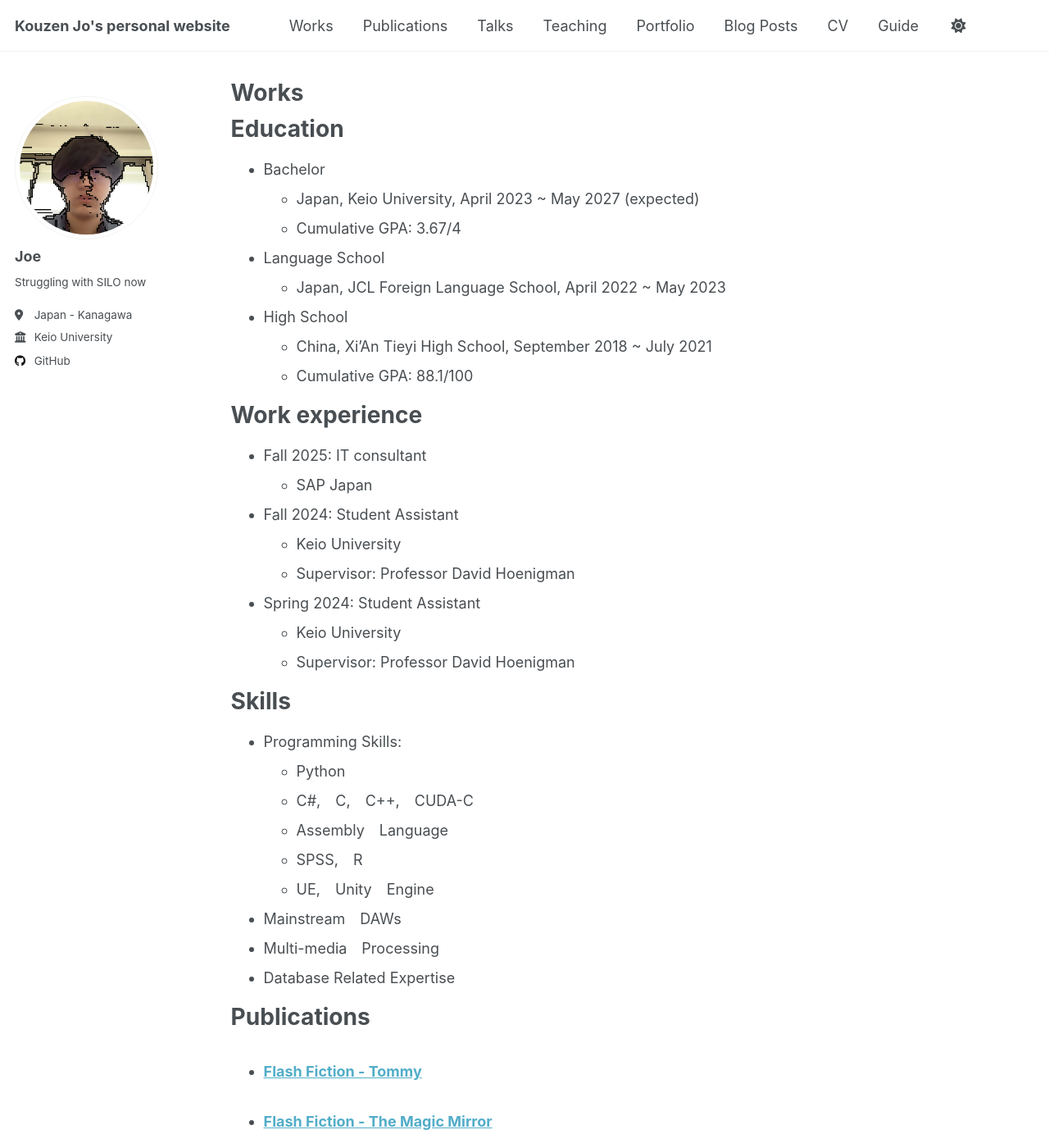
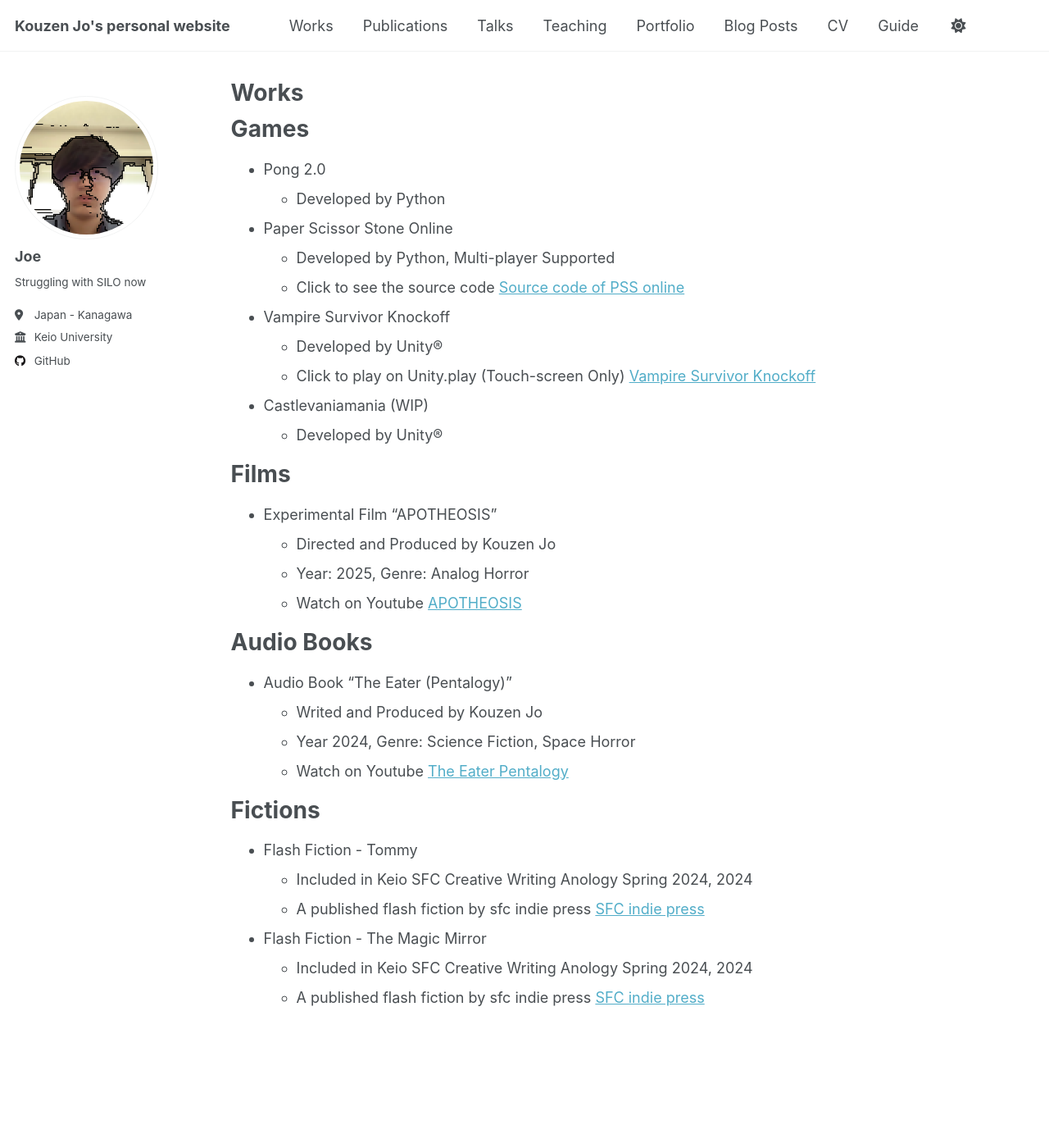
Before and after one commit to Joe-Xuu/joe-xuu.github.io, a Jekyll site: the page built from _pages/works.md, in a window 1280 px wide and 1400 px high. Shown: the whole window at 82% size. Built offline with Jekyll 4.4.1, drawn with Linux system fonts in a browser that asks for light colours; some of the changed text lies outside the part shown.

Commit message:
Update works.md

```diff
--- a/_pages/works.md
+++ b/_pages/works.md
@@ -9,71 +9,38 @@ redirect_from:
 
 {% include base_path %}
 
-Education
+Games
 ======
-* Bachelor
-  * Japan, Keio University, April 2023 ~ May 2027 (expected)
-  * Cumulative GPA: 3.67/4
+* Pong 2.0
+  * Developed by Python
+* Paper Scissor Stone Online
+  * Developed by Python, Multi-player Supported
+  * Click to see the source code [Source code of PSS online](https://github.com/Joe-Xuu/ScriptLanguageProgrammingFinal "check it out")
+* Vampire Survivor Knockoff
+  * Developed by Unity®
+  * Click to play on Unity.play (Touch-screen Only) [Vampire Survivor Knockoff](https://play.unity.com/ja/games/9224376a-dd9c-48e6-9352-1c5a622a8e6a/vampire-survivor-knockoff "click to play")
+* Castlevaniamania (WIP)
+  * Developed by Unity®
 
-* Language School
-  * Japan, JCL Foreign Language School, April 2022 ~ May 2023
+Films
+======
+* Experimental Film "APOTHEOSIS"
+  * Directed and Produced by Kouzen Jo
+  * Year: 2025, Genre: Analog Horror
+  * Watch on Youtube [APOTHEOSIS](https://youtu.be/Ar7Lp2a3Fy8 "Click to watch")
 
-* High School
-  * China, Xi’An Tieyi High School, September 2018 ~ July 2021
-  * Cumulative GPA: 88.1/100
+Audio Books
+======
+* Audio Book "The Eater (Pentalogy)"
+  * Writed and Produced by Kouzen Jo
+  * Year 2024, Genre: Science Fiction, Space Horror
+  * Watch on Youtube [The Eater Pentalogy](https://www.youtube.com/watch?v=YXyaFd1sI0Q "Click to watch")
 
-Work experience
+Fictions
 ======
-* Fall 2025: IT consultant
-  * SAP Japan
-
-* Fall 2024: Student Assistant
-  * Keio University
-  * Supervisor: Professor David Hoenigman
-
-* Spring 2024: Student Assistant
-  * Keio University
-  * Supervisor: Professor David Hoenigman
-
-Skills
-======
-* Programming Skills:
-  * Python
-  * C#,　C,　C++,　CUDA-C
-  * Assembly　Language
-  * SPSS,　R
-  * UE,　Unity　Engine
-* Mainstream　DAWs
-* Multi-media　Processing
-* Database Related Expertise
-
-Publications
-======
-  <ul>{% for post in site.publications reversed %}
-    {% include archive-single-cv.html %}
-  {% endfor %}</ul>
-
-Talks
-======
-  <ul>{% for post in site.talks reversed %}
-    {% include archive-single-talk-cv.html  %}
-  {% endfor %}</ul>
-
-Teaching
-======
-  <ul>{% for post in site.teaching reversed %}
-    {% include archive-single-cv.html %}
-  {% endfor %}</ul>
-
-Proficiency and Achievement
-======
-* JLPT N1 160/180
-* EJU Japanese Test 366/369
-* TOEFL iBT 102/120
-* JASSO Scholarship Recipient, 2023
-* Yamaoka Kenichi Memorial Scholarship Recipient, 2023~2025
-* Valedictorian for JCL Language School, 2023.3
-* Main developer of mobile game “Vampire　Survivor　Knockoff”
-  * (https://play.unity.com/ja/games/9224376a-dd9c-48e6-9352-1c5a622a8e6a/vampire-survivor-knockoff)
-* Director & Producer of experimental film "Apotheosis"
-* Writer & Producer of audio book "The Eater"
+* Flash Fiction - Tommy
+  * Included in Keio SFC Creative Writing Anology Spring 2024, 2024
+  * A published flash fiction by sfc indie press [SFC indie press](https://sfcindiepress.com/works/anthology-spring-2024 "check it out")
+* Flash Fiction - The Magic Mirror
+  * Included in Keio SFC Creative Writing Anology Spring 2024, 2024
+  * A published flash fiction by sfc indie press [SFC indie press](https://sfcindiepress.com/works/anthology-spring-2024 "check it out")
```
